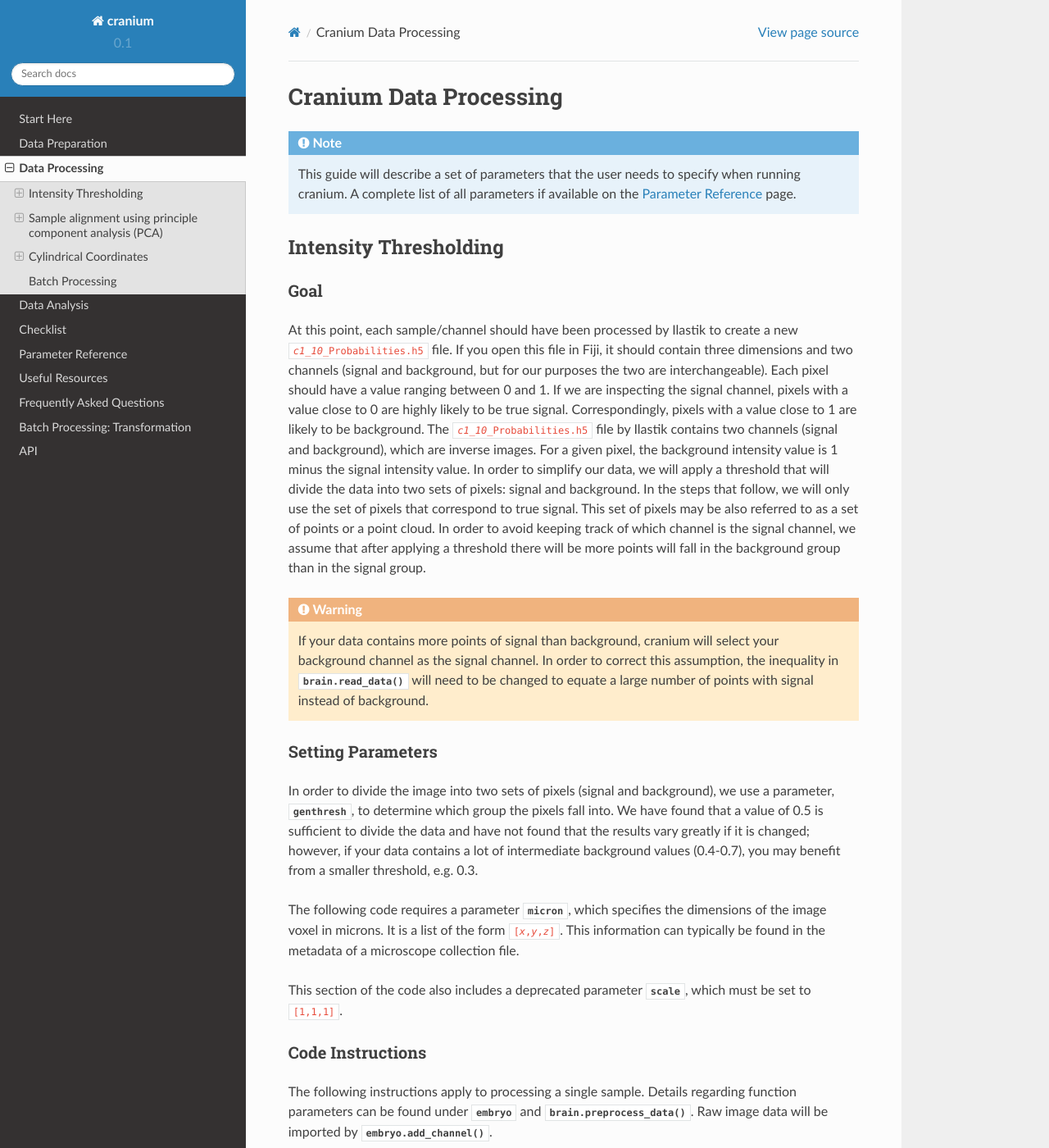
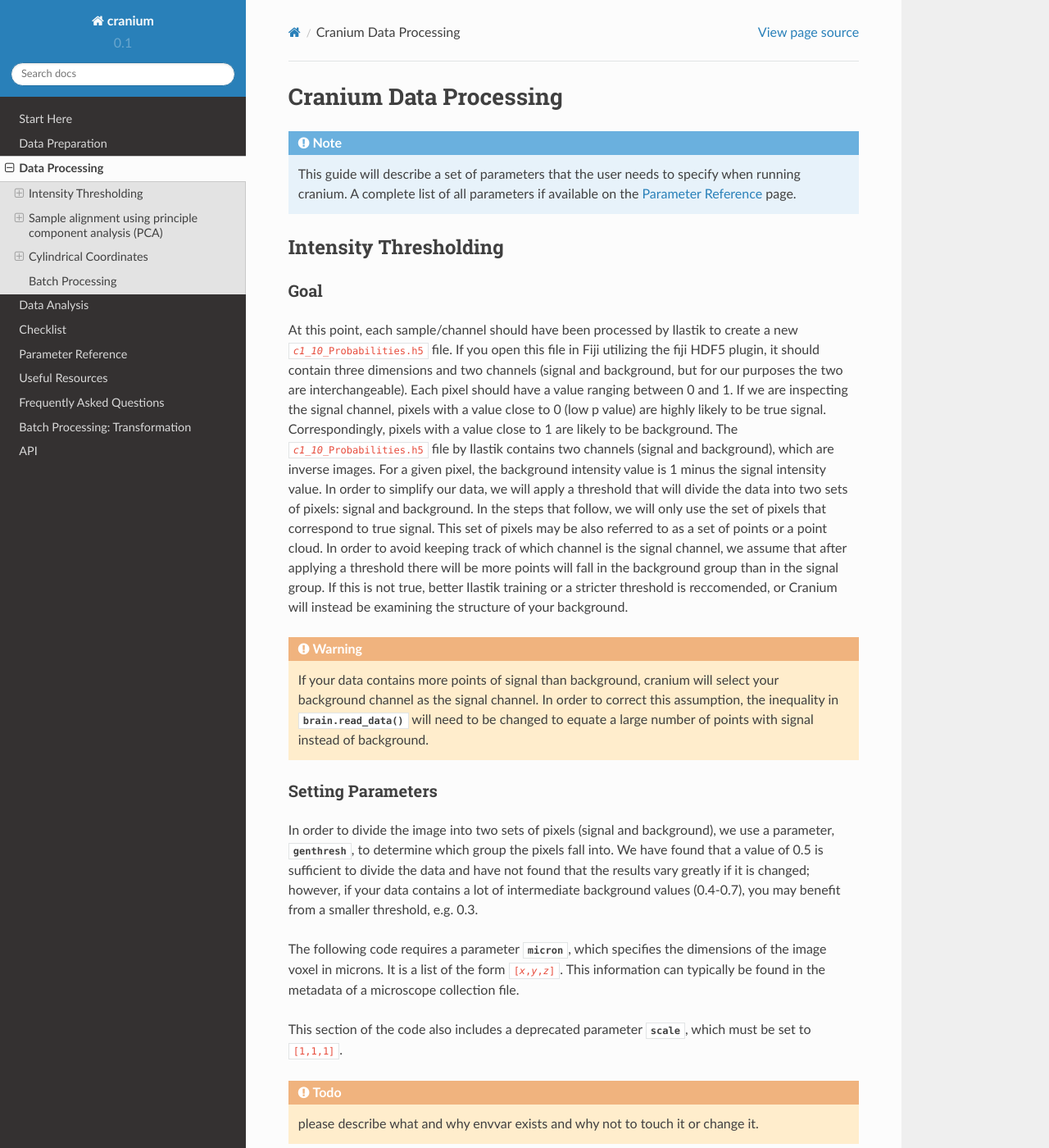
Before and after one commit to msschwartz21/deltascope, a Sphinx documentation site: the page built from docs/source/data-process.rst, in a window 1280 px wide and 1400 px high. Shown: the whole window at 82% size. Built offline with Sphinx 7.4.7 and the Read the Docs theme 2.0.0, drawn with Linux system fonts in a browser that asks for light colours; formulas are drawn with MathJax 3; some of the changed text lies outside the part shown.

Commit message:
Minor word choice and todo changes

```diff
--- a/docs/source/data-process.rst
+++ b/docs/source/data-process.rst
@@ -15,7 +15,7 @@ Intensity Thresholding
 
 Goal
 ----
-At this point, each sample/channel should have been processed by Ilastik to create a new :file:`{c1_10}_Probabilities.h5` file. If you open this file in Fiji, it should contain three dimensions and two channels (signal and background, but for our purposes the two are interchangeable). Each pixel should have a value ranging between 0 and 1. If we are inspecting the signal channel, pixels with a value close to 0 are highly likely to be true signal. Correspondingly, pixels with a value close to 1 are likely to be background. The :file:`{c1_10}_Probabilities.h5` file by Ilastik contains two channels (signal and background), which are inverse images. For a given pixel, the background intensity value is 1 minus the signal intensity value. In order to simplify our data, we will apply a threshold that will divide the data into two sets of pixels: signal and background. In the steps that follow, we will only use the set of pixels that correspond to true signal. This set of pixels may be also referred to as a set of points or a point cloud. In order to avoid keeping track of which channel is the signal channel, we assume that after applying a threshold there will be more points will fall in the background group than in the signal group.
+At this point, each sample/channel should have been processed by Ilastik to create a new :file:`{c1_10}_Probabilities.h5` file. If you open this file in Fiji utilizing the fiji HDF5 plugin, it should contain three dimensions and two channels (signal and background, but for our purposes the two are interchangeable). Each pixel should have a value ranging between 0 and 1. If we are inspecting the signal channel, pixels with a value close to 0 (low p value) are highly likely to be true signal. Correspondingly, pixels with a value close to 1 are likely to be background. The :file:`{c1_10}_Probabilities.h5` file by Ilastik contains two channels (signal and background), which are inverse images. For a given pixel, the background intensity value is 1 minus the signal intensity value. In order to simplify our data, we will apply a threshold that will divide the data into two sets of pixels: signal and background. In the steps that follow, we will only use the set of pixels that correspond to true signal. This set of pixels may be also referred to as a set of points or a point cloud. In order to avoid keeping track of which channel is the signal channel, we assume that after applying a threshold there will be more points will fall in the background group than in the signal group. If this is not true, better Ilastik training or a stricter threshold is reccomended, or Cranium will instead be examining the structure of your background.
 
 .. warning::
 
@@ -31,6 +31,8 @@ In order to divide the image into two sets of pixels (signal and background), we
 The following code requires a parameter :envvar:`micron`, which specifies the dimensions of the image voxel in microns. It is a list of the form :samp:`[{x},{y},{z}]`. This information can typically be found in the metadata of a microscope collection file.
 
 This section of the code also includes a deprecated parameter :envvar:`scale`, which must be set to :samp:`[1,1,1]`.
+
+.. Todo:: please describe what and why envvar exists and why not to touch it or change it.
 
 .. _CIthresh:
 
@@ -80,7 +82,7 @@ PCA outputs three new dimensions, the 1st, 2nd, and 3rd PCs. These components wi
 
 .. warning::
 
-	In order for PCA to consistently align your samples in the same orientation, we are assuming that the three dimensions of your data are of different relative sizes. Since PCA looks for the axes that capture the most variation in your data, a sample that has axes of the same relative size will not have any distinguishing characteristics that PCA can use to identify and separate different axes.
+	In order for PCA to consistently align your samples in the same orientation, we are assuming that the three dimensions of your structure are of different relative sizes. Since PCA looks for the axes that capture the most variation in your data, a sample that has axes of the same relative size will not have any distinguishing characteristics that PCA can use to identify and separate different axes.
 
 .. _pcafix:
 .. figure:: ./images/pcafix.jpg
@@ -89,21 +91,27 @@ PCA outputs three new dimensions, the 1st, 2nd, and 3rd PCs. These components wi
 
 	This example illustrates the efficacy of PCA at changing the orientation of the zebrafish post optic commissure. In this case, the 1st PC is significantly longer than the 2nd and 3rd. While these two remaining components are similar in size, the typically longer depth of the 2nd PC distinguishes it from the 3rd PC.
 
+.. Todo:: Reference workarounds if data alignment in the 2nd and 3rd dimension are problematic.
+
 Model Fitting
 *************
 
 In addition to rotating the orientation of the data in 3D space, we also want to align the center of all samples at the origin. In order to determine the center of the data, we fit a simple mathematical model to the data that will also be used later in the analysis. The zebrafish post optic commissure shown above forms a parabolic structure, which can be described by y = ax^2 + bx + c. For simplicity, we fit the model in two dimensions, while holding one dimension constant. In the case of the POC, the parabolic structure lies flat in the XZ plane, which means that the structure can be described using exclusively the X and Z dimensions. The dimensions, which will be used to fit the 2D model, are specified in the parameter :envvar:`fitdim`. Additionally the :envvar:`deg` parameter specifies the degree of the function that fits to the data.
+
+.. Todo:: what if you need the third dimension for the equation?
 
 .. _SPpca:
 
 Setting Parameters
 ------------------
 
-:envvar:`medthresh` is typically set to 0.25, in comparison to a value of 0.5 for :envvar:`genthresh`. If your data contains aberrant signal that does not contribute to the gross morphology of the structure, an even lower :envvar:`medthresh` may help limit the negative influence of noisy signal. Additionally, the :envvar:`radius` of the median filter can also be tuned to eliminate noisy signal. The typical value for :envvar:`radius` is 20, which refers to the number of neighboring points that are considered in the median filter. A smaller value for :envvar:`radius` will preserve small variation in signal, while a larger value will cause even more blunting and smoothing of the data.
+:envvar:`medthresh` is typically set to 0.25, in comparison to a value of 0.5 for :envvar:`genthresh`. If your data contains aberrant signal that does not contribute to the gross morphology of the structure, an even lower :envvar:`medthresh` may help limit the negative influence of noisy signal. Additionally, the :envvar:`radius` of the median filter can also be tuned to eliminate noisy signal. The typical value for :envvar:`radius` is 20, which refers to the number of neighboring points that are considered in the median filter. A smaller value for :envvar:`radius` will preserve small variation in signal, while a larger value will cause even more blunting and smoothing of the data. Prior to running the median threshold, it is reccomended that the user load several HDF5 files containing the structure of interest into FIJI and test several median thresholds to determine which best resolves their structure. Utilize the best median threshold radius in :envvar:`radius`.
 
 The :envvar:`comporder` parameter controls how principle components are reassigned to the typical Cartesian coordinate system (XYZ) that most users are familiar with. It takes the form of an array of length 3 that specifies the index of the component that will be assigned to the X, Y, or Z axis: :samp:`[{x index},{y index},{z index}]`. Please note that the index that matches each principle component starts counting at 0, e.g. 1st PC = 0, 2nd PC = 1, and 3rd PC = 2. For example, if we want to assign the 1st PC to the x axis, the 2nd to the Z axis, and the 3rd to the y axis, the :envvar:`comporder` parameter would be :samp:`[0,2,1]`.
 
-Finally, the remaining two parameters determines how the model will be fit to the data. :envvar:`fitdim` determines which 2 axes will be used to fit the 2D model. It takes the form of a list of 2 of the 3 dimensions specified as a lowercase string, e.g. ``'x','y','z'``. If we wanted to fit a model in the XZ plane, while holding the Y axis constant, the :envvar:`fitdim` parameter would be ``['x','z']``. :envvar:`deg` specifies the degree of the function that will be fit to the data. The default is ``2``, which specifies a parabolic function. A deg of ``1`` would fit a linear function.
+.. Todo:: The above needs to be written more clearly.  Too much jargon. The samefor below. Use more examples and explain their relavence.
+
+Finally, the remaining two parameters determines how the model will be fit to the data. :envvar:`fitdim` determines which 2 axes will be used to fit the 2D model. It takes the form of a list of 2 of the 3 dimensions specified as a lowercase string, e.g. ``'x','y','z'``. If we wanted to fit a model in the XZ plane, while holding the Y axis constant, the :envvar:`fitdim` parameter would be ``['x','z']``. :envvar:`deg` specifies the degree of the function that will be fit to the data. The default is ``2``, which specifies a parabolic function. A deg of ``1`` would fit a linear function, eg. y=mx +  b.
 
 .. warning:: The ability to specify degrees other than 2 is still being developed. Check `here <https://github.com/msschwartz21/craniumPy/issues/23>`_ for updates.
 
@@ -141,7 +149,7 @@ Cylindrical Coordinates
 Goal
 -----
 
-The ultimate goal with this workflow of data processing is to enable us to study small differences in biological structures when comparing a set of control samples to experimental samples. While our samples are now aligned to all fall in the same region of 3D space, our points are still defined by the xyz coordinates defined by the microscope. In order to detect changes in our structure, we will define the position of points relative to the structure using a cylindrical coordinate system. We will rely on the previously defined mathematical model, :attr:`brain.mm`, to represent the underlying shape of our structure. From there we will define the position of each point relative to the mathematical model (:numref:`coordsystem`). The first dimension, R, is defined as the shortest distance between the point and the model. Second, alpha is defined as the distance from the point's intersection with the model to the midline or center of the structure. Third, the position of the point around the model is defined in theta. Following the completion of the transformation, the final dataset is saved to a :file:`.psi` file.
+The ultimate goal with this workflow of data processing is to enable us to study small differences in biological 3D structures when comparing a set of control samples to experimental samples. While our samples are now aligned to all fall in the same region of 3D space, our points are still defined by the xyz coordinates defined by the microscope. In order to detect changes in our structure, we will define the position of points relative to the structure using a cylindrical coordinate system. We will rely on the previously defined mathematical model, :attr:`brain.mm`, to represent the underlying shape of our structure. From there we will define the position of each point relative to the mathematical model (:numref:`coordsystem`). The first dimension, R, is defined as the shortest distance between the point and the model. Second, alpha is defined as the distance from the point's intersection with the model to the midline or center of the structure. Third, the position of the point around the model is defined in theta. Following the completion of the transformation, the final dataset is saved to a :file:`.psi` file.
 
 .. _coordsystem:
 .. figure:: ./images/cordsystem.jpg
```
